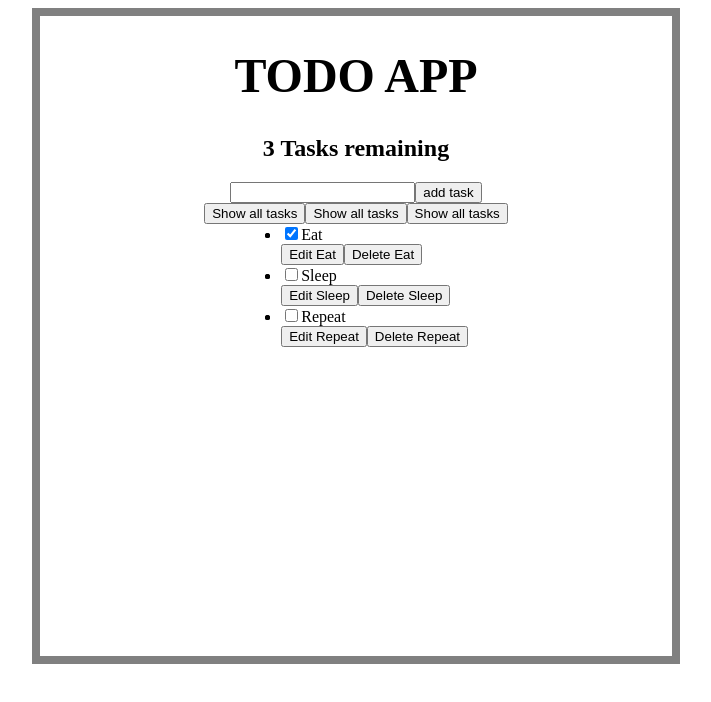
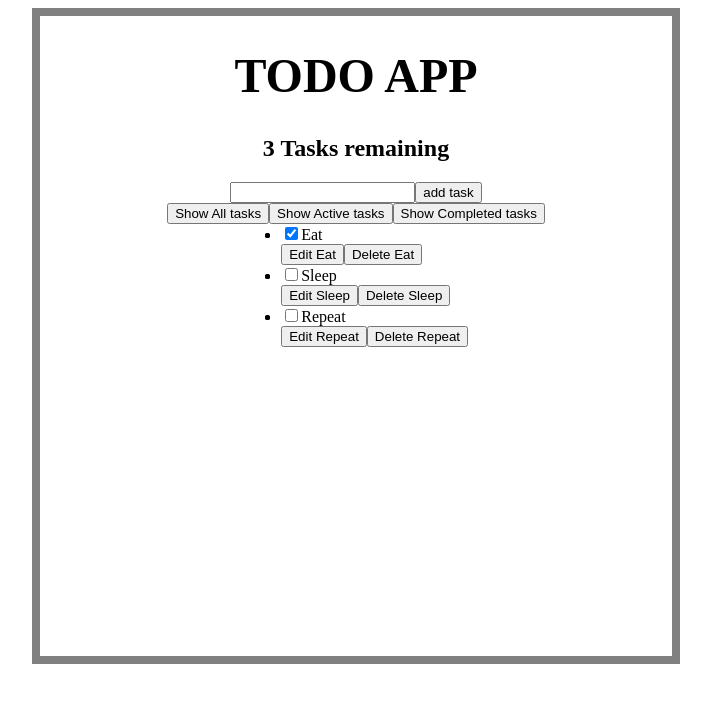
Before and after one commit to skystanoyevitch/To-do-App, a React app: page / in a window 1280 px wide. Shown: the top 702 px of the page, without its empty margins (284-995 px from the left). Built offline with nearby package versions, Linux system fonts and the light colour scheme.

Commit message:
added props to filter botton

```diff
--- a/src/Components/FilterButton.js
+++ b/src/Components/FilterButton.js
@@ -1,9 +1,15 @@
 import React from "react";
 
-export default function FilterButton() {
+export default function FilterButton(props) {
 	return (
 		<>
-			<button>Show all tasks</button>
+			<button
+				type="button"
+				aria-pressed={props.isPressed}
+				onClick={() => props.setFilter(props.name)}
+			>
+				Show {props.name} tasks
+			</button>
 		</>
 	);
 }
```
